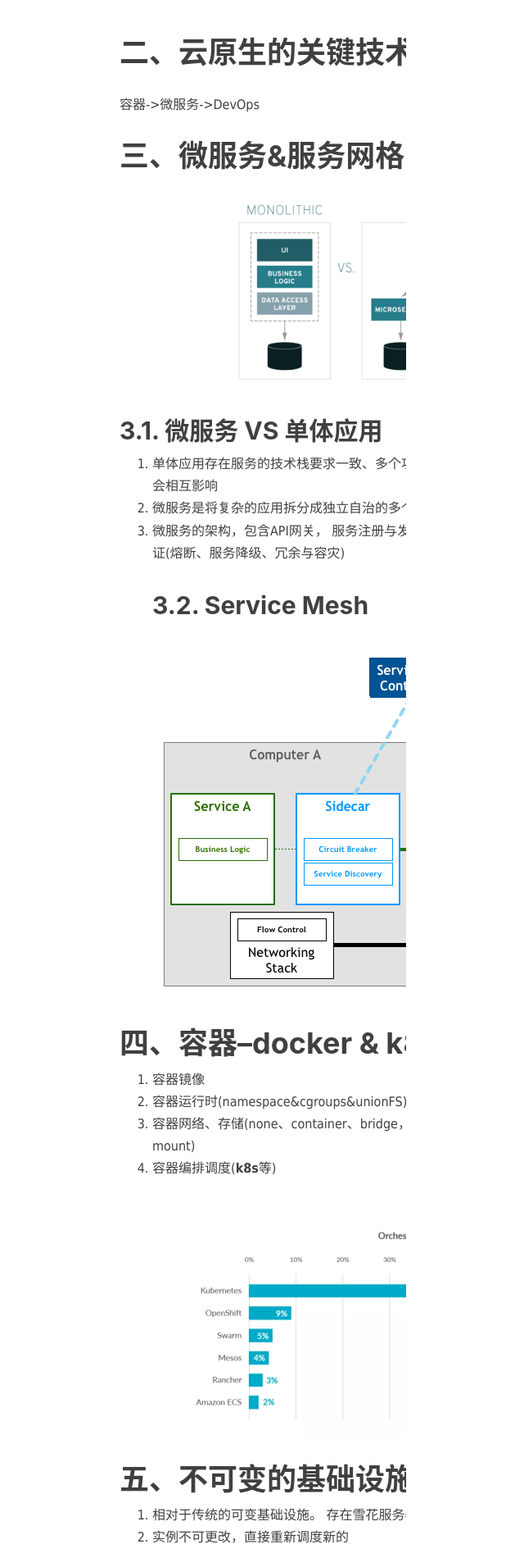
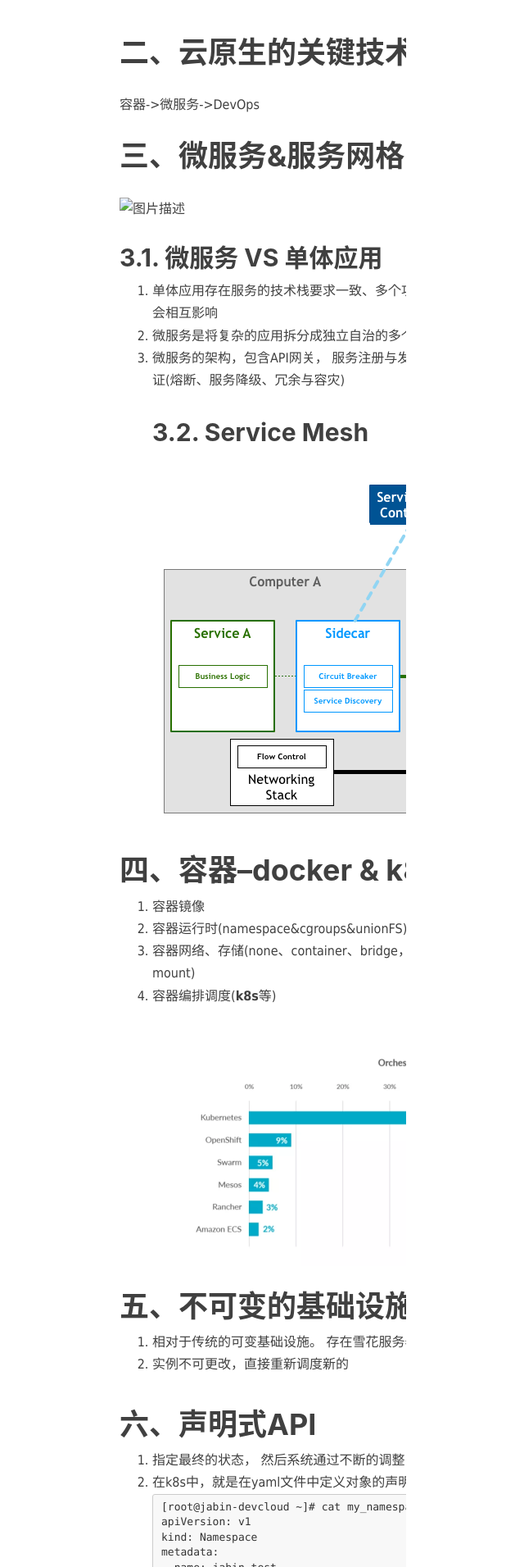
Before and after one commit to deeponder/deeponder.github.io, a Jekyll site: the page built from _posts/2020-10-13-云原生应用与k8s.md, in a window 1280 px wide. Shown: the part 633-2544 px from the top of the page at 82% size, without its empty margins (424-1064 px from the left). Built offline with Jekyll 4.4.1, drawn with Linux system fonts in a browser that asks for light colours; nearby versions of some CDN libraries; comment, search, counter and statistics services are not loaded.

Commit message:
Update 2020-10-13-云原生应用与k8s.md

```diff
--- a/_posts/2020-10-13-云原生应用与k8s.md
+++ b/_posts/2020-10-13-云原生应用与k8s.md
@@ -20,7 +20,7 @@ tags:
 容器->微服务->DevOps
 
 # 三、微服务&服务网格(Service Mesh)
-![图片描述](https://deeponder.github.io/img/microsvr.png)
+![图片描述](img/microsvr.png)
 
 ## 3.1. 微服务 VS 单体应用
 1. 单体应用存在服务的技术栈要求一致、多个功能更新/迭代需要同步、耦合导致单一模块的问题会相互影响
```
